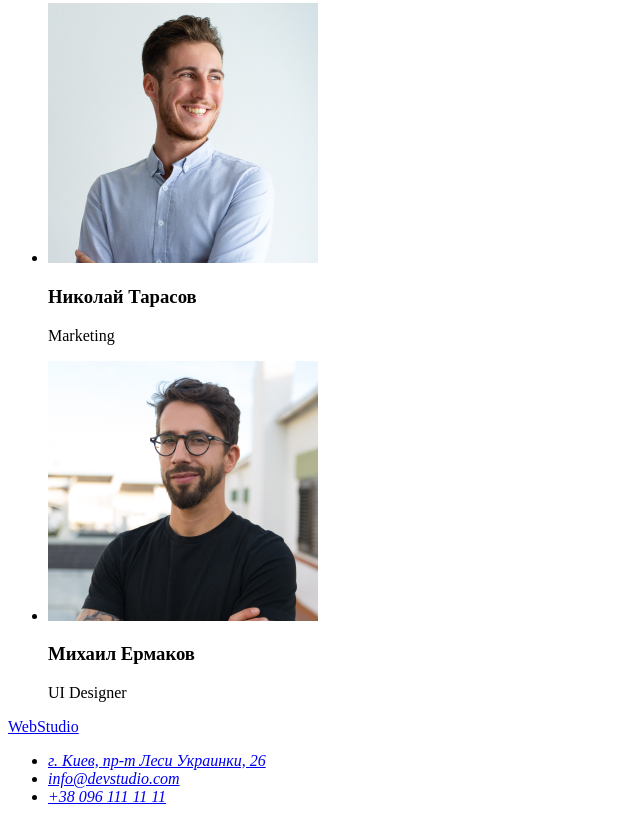
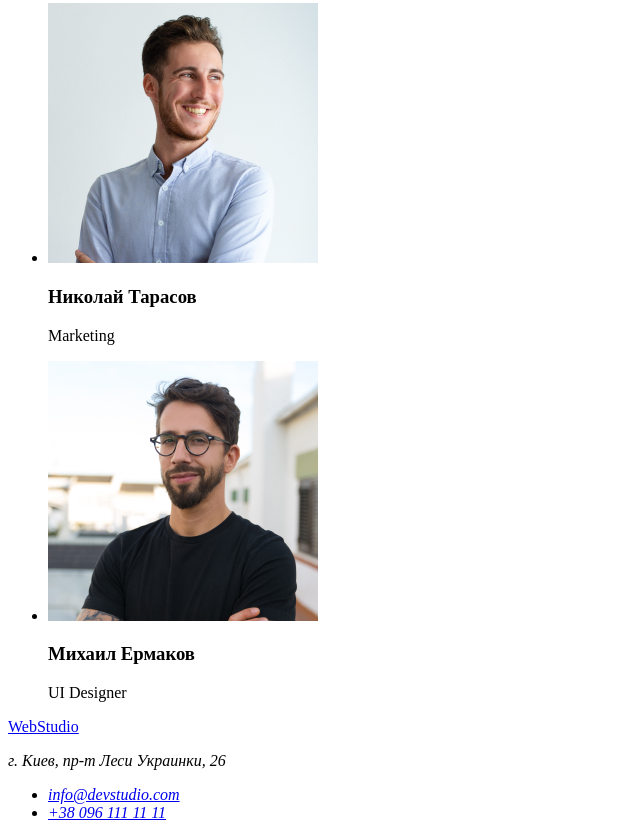
Before and after one commit to alinashveida/goit-markup-hw-01, a plain HTML site: page index.html in a window 1280 px wide. Shown: the part 2267-3105 px from the top of the page, without its empty margins (0-640 px from the left). Drawn offline with Linux system fonts and the light colour scheme.

Commit message:
Adress
виправила помилки в адресі, видалила  силку

```diff
--- a/index.html
+++ b/index.html
@@ -104,8 +104,8 @@
     <footer>
             <a href="#">WebStudio</a>
             <address>
+                    <p>г. Киев, пр-т Леси Украинки, 26</p>
                 <ul>
-                    <li><a href="https://goo.gl/maps/2o5FvWW8Arpw4Frd6" target="_blank">г. Киев, пр-т Леси Украинки, 26</a></li>
                     <li><a href="mailto:info@devstudio.com">info@devstudio.com</a></li>
                     <li><a href="tell:+380961111111">+38 096 111 11 11</a></li>
                 </ul>
```
